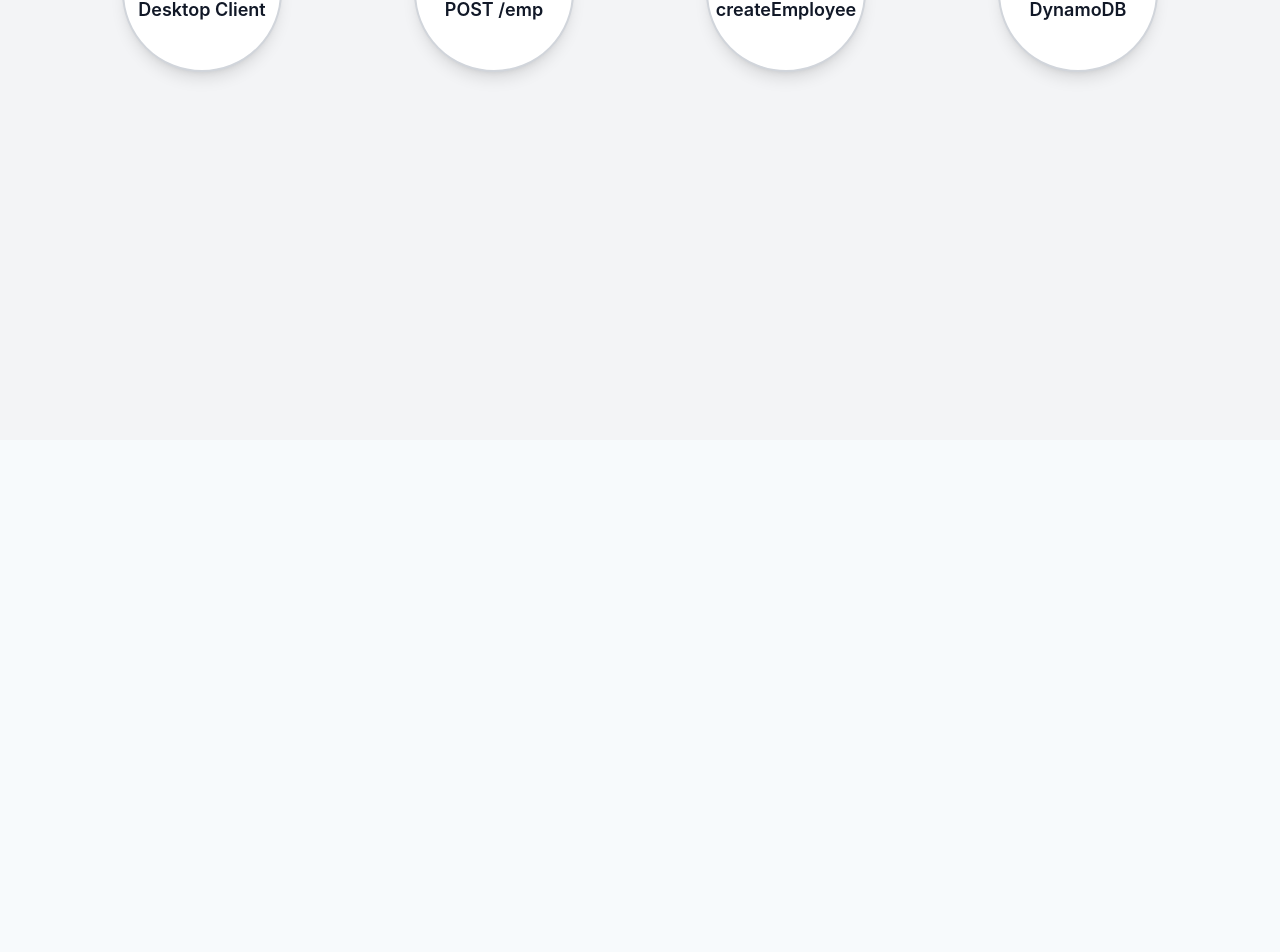
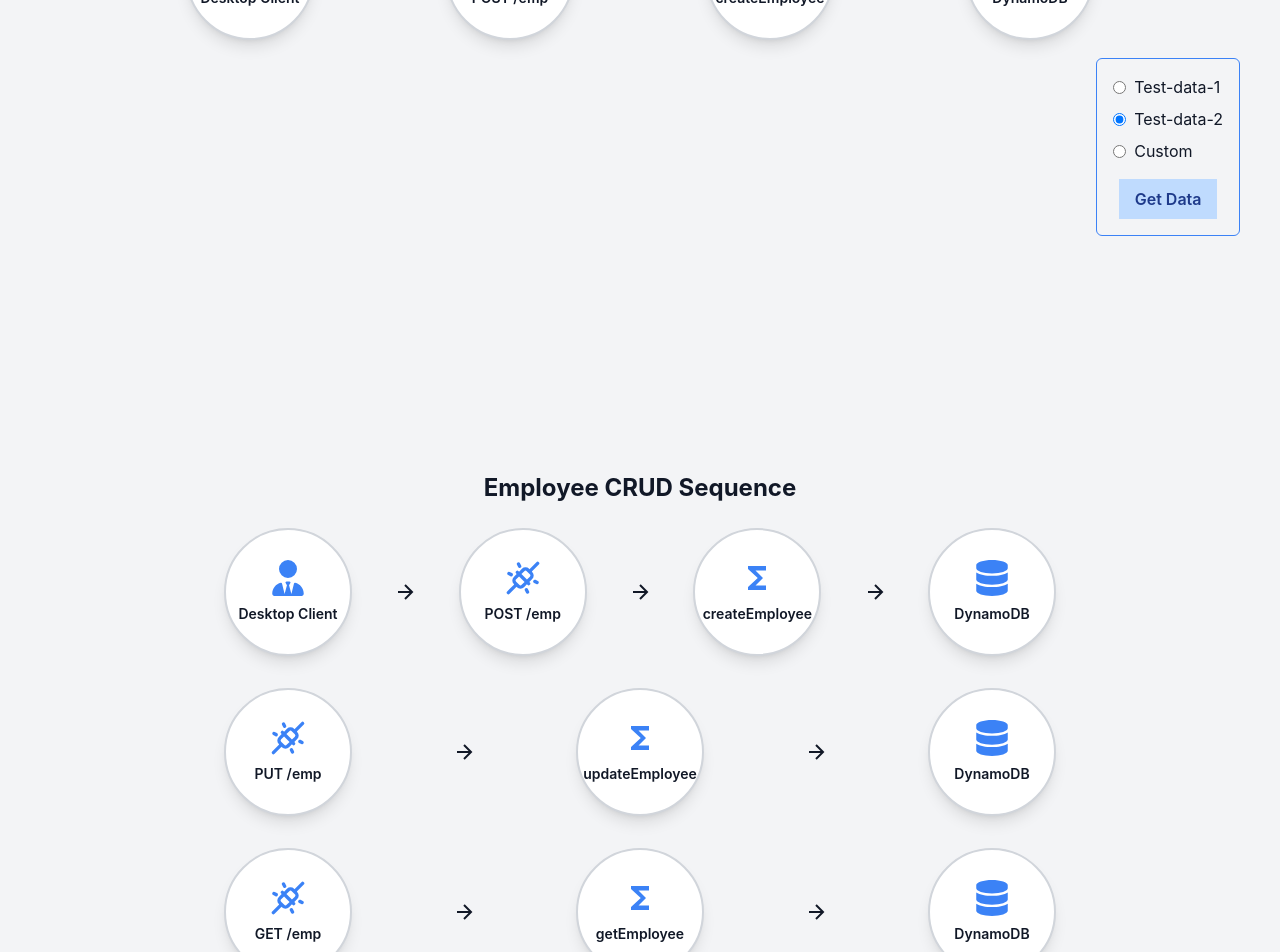
Before and after one commit to mayurgavhane03/Tachyon, a React (Vite) app: page / in a window 1280 px wide. Shown: the part 360-1312 px from the top of the page. Before the commit the page ends 800 px from the top, so only its background shows below. Built offline with nearby package versions, Linux system fonts and the light colour scheme.

Commit message:
day 2 requirement 4 is completed 80%

```diff
--- a/src/App.jsx
+++ b/src/App.jsx
@@ -2,11 +2,15 @@ import React from "react";
 import { createBrowserRouter, RouterProvider, Outlet } from "react-router-dom";
 import { jsondata1 } from "./Components/constants/jsondata1";
 import Sequence from "./Components/Sequence";
+import { jsondata2 } from "./Components/constants/jsondata2";
+
+import EmployeeCRUDDiagram from "./Components/EmployeeCRUDDiagram";
 
 const AppLayout = () => {
   return (
     <div>
       <Sequence title={jsondata1[0]?.title} nodes={jsondata1[0]?.nodes} />
+      <EmployeeCRUDDiagram data={jsondata2} />;
       <Outlet />
     </div>
   );
--- /dev/null
+++ b/src/Components/DataOptions.jsx
@@ -0,0 +1,60 @@
+import { useState } from "react";
+
+
+const DataOptions = () => {
+  const [selectedOption, setSelectedOption] = useState("Test-data-2");
+
+  const handleChange = (e) => {
+    setSelectedOption(e.target.value);
+  };
+
+  const handleGetData = () => {
+    alert(`Selected Option: ${selectedOption}`);
+  };
+
+  return (
+    <div className="   absolute top-50 right-10  items-start p-4 border border-blue-500 rounded-md">
+      <label className="flex items-center mb-2">
+        <input
+          type="radio"
+          name="dataOption"
+          value="Test-data-1"
+          checked={selectedOption === "Test-data-1"}
+          onChange={handleChange}
+          className="form-radio text-blue-600 mr-2"
+        />
+        Test-data-1
+      </label>
+      <label className="flex items-center mb-2">
+        <input
+          type="radio"
+          name="dataOption"
+          value="Test-data-2"
+          checked={selectedOption === "Test-data-2"}
+          onChange={handleChange}
+          className="form-radio text-blue-600 mr-2"
+        />
+        Test-data-2
+      </label>
+      <label className="flex items-center mb-4">
+        <input
+          type="radio"
+          name="dataOption"
+          value="Custom"
+          checked={selectedOption === "Custom"}
+          onChange={handleChange}
+          className="form-radio text-blue-600 mr-2"
+        />
+        Custom
+      </label>
+      <button
+        className="bg-blue-200 text-blue-900 font-semibold py-2 px-4 rounded hover:bg-blue-300"
+        onClick={handleGetData}
+      >
+        Get Data
+      </button>
+    </div>
+  );
+};
+
+export default DataOptions;
--- /dev/null
+++ b/src/Components/EmployeeCRUDDiagram.jsx
@@ -0,0 +1,94 @@
+import React, { useState } from "react";
+import { FaUserTie } from "react-icons/fa6";
+import { FaDatabase } from "react-icons/fa";
+import { MdFunctions } from "react-icons/md";
+import { PiPlugsConnectedBold } from "react-icons/pi";
+import { IoSettings } from "react-icons/io5";
+import Tooltip from "./constants/Tooltip";
+
+const Node = ({ details }) => {
+  const [hover, setHover] = useState(false);
+
+  const getIcon = (type) => {
+    switch (type) {
+      case "user":
+        return <FaUserTie />;
+      case "api":
+        return <PiPlugsConnectedBold />;
+      case "function":
+        return <MdFunctions />;
+      case "database":
+        return <FaDatabase />;
+      default:
+        return <IoSettings />;
+    }
+  };
+
+  return (
+    <div
+      className="flex flex-col items-center relative"
+      onMouseEnter={() => setHover(true)}
+      onMouseLeave={() => setHover(false)}
+    >
+      <div className="flex flex-col items-center justify-center h-32 w-32 rounded-full shadow-lg bg-white border-2 border-gray-300 ">
+        <span className="text-4xl text-blue-500">{getIcon(details.type)}</span>
+        <span className="font-semibold text-center text-sm mt-2">
+          {details.name}
+        </span>
+      </div>
+      {hover && (
+        <div className="absolute top-full left-1/2 transform -translate-x-1/2 mt-2 z-10">
+          <Tooltip details={details.details} />
+        </div>
+      )}
+    </div>
+  );
+};
+
+const Arrow = ({ direction = "right" }) => {
+  const arrowClass = direction === "down" ? "rotate-90" : "";
+  return (
+    <div className={`flex-1 flex items-center justify-center ${arrowClass}`}>
+      <svg viewBox="0 0 24 24" className="w-6 h-6" fill="none" stroke="currentColor" strokeWidth="2">
+        <path d="M5 12h14M12 5l7 7-7 7" />
+      </svg>
+    </div>
+  );
+};
+
+const EmployeeCRUDDiagram = ({ data }) => {
+  const { title, nodes } = data[0];
+
+  const groupedNodes = nodes.reduce((acc, node) => {
+    const correlationId = node["correlation-id"];
+    if (!acc[correlationId]) {
+      acc[correlationId] = [];
+    }
+    acc[correlationId].push(node);
+    return acc;
+  }, {});
+
+  return (
+    <div className="bg-gray-100 ">
+    <div className="p-8 min-h-screen  rounded-xl  max-w-4xl mx-auto">
+      <h2 className="text-2xl font-bold mb-6 text-center">{title}</h2>
+      <div className="flex flex-col space-y-8">
+        {Object.values(groupedNodes).map((group, groupIndex) => (
+          <React.Fragment key={groupIndex}>
+            <div className="flex items-center justify-center space-x-4">
+              {group.map((node, nodeIndex) => (
+                <React.Fragment key={node.id}>
+                  <Node details={node} />
+                  {nodeIndex < group.length - 1 && <Arrow />}
+                </React.Fragment>
+              ))}
+            </div>
+          </React.Fragment>
+        ))}
+      </div>
+    </div>
+    </div>
+  );
+};
+
+export default EmployeeCRUDDiagram;
--- a/src/Components/Node.jsx
+++ b/src/Components/Node.jsx
@@ -25,16 +25,18 @@ const Node = ({details }) => {
 
   return (
     <div
-      className="flex flex-col items-center"
+      className="flex flex-col items-center relative"
       onMouseEnter={() => setHover(true)}
       onMouseLeave={() => setHover(false)}
     >
-      <div className="flex flex-col items-center justify-center h-40 w-40 rounded-full shadow-lg bg-white border-2 border-gray-300">
-        <span className="text-4xl">{getIcon(details.type)}</span>
-        <span className="font-semibold text-center text-lg">{details.name}</span>
+      <div className="flex flex-col items-center justify-center h-32 w-32 rounded-full shadow-lg bg-white border-2 border-gray-300 ">
+        <span className="text-4xl text-blue-500">{getIcon(details.type)}</span>
+        <span className="font-semibold text-center text-sm mt-2">
+          {details.name}
+        </span>
       </div>
       {hover && (
-        <div className="absolute top-0 left-0 mt-12">
+        <div className="absolute top-full left-1/2 transform -translate-x-1/2 mt-2 z-10">
           <Tooltip details={details.details} />
         </div>
       )}
--- /dev/null
+++ b/src/Components/NodeList.jsx
@@ -0,0 +1,189 @@
+import React from "react";
+
+// Reusable Node component
+const Node = ({ name, type, details, id }) => {
+  return (
+    <div className="flex flex-col items-center bg-blue-100 p-4 rounded-lg shadow-lg w-48">
+      <div className="font-bold text-lg">{name}</div>
+      <div className="text-sm text-gray-600">{type}</div>
+      {details && (
+        <div className="mt-2 text-sm text-gray-700">
+          {details.method && <div><strong>Method:</strong> {details.method}</div>}
+          {details.endpoint && <div><strong>Endpoint:</strong> {details.endpoint}</div>}
+        </div>
+      )}
+      <div className="mt-2 text-sm text-gray-500">ID: {id}</div>
+    </div>
+  );
+};
+
+// Reusable Arrow component
+const Arrow = ({ direction }) => {
+  const arrowStyle = direction === "next"
+    ? "w-16 h-16 border-t-4 border-r-4 transform rotate-45 mt-4 ml-4"
+    : "w-16 h-16 border-t-4 border-l-4 transform -rotate-45 mt-4 mr-4";
+
+  return <div className={arrowStyle}></div>;
+};
+
+// Main doubly linked list visualization component
+const DoublyLinkedList = ({ data }) => {
+  return (
+    <div className="flex flex-row items-center space-x-6 overflow-x-auto p-6">
+      {data.map((node, index) => (
+        <div key={node.id} className="flex items-center">
+          {/* Render 'previous' arrow if not the first node */}
+          {node.prev && <Arrow direction="prev" />}
+
+          {/* Render node */}
+          <Node name={node.name} type={node.type} details={node.details} id={node.id} />
+
+          {/* Render 'next' arrow if not the last node */}
+          {node.next && <Arrow direction="next" />}
+        </div>
+      ))}
+    </div>
+  );
+};
+
+// Sample JSON Data
+export const jsondata2 = [
+  {
+    title: "Employee CRUD Sequence",
+    nodes: [
+      {
+        type: "user",
+        name: "Desktop Client",
+        details: {
+          browser: "Chrome",
+          "anonymous-user": true
+        },
+        correlation_id: "123456",
+        next: "2",
+        id: "1"
+      },
+      {
+        type: "api",
+        name: "POST /emp",
+        details: {
+          method: "POST",
+          component: "API gateway",
+          endpoint: "https://www.tachyonsys.com.au/emp",
+          access: "public"
+        },
+        correlation_id: "123456",
+        next: "3",
+        prev: "1",
+        id: "2"
+      },
+      {
+        type: "function",
+        name: "createEmployee",
+        details: {
+          method: "createEmployee",
+          Parameters: "{name, dob, contact, address}",
+          return: "id"
+        },
+        correlation_id: "123456",
+        next: "4",
+        prev: "2",
+        id: "3"
+      },
+      {
+        type: "database",
+        name: "DynamoDB",
+        details: {
+          type: "NOSQL",
+          Provider: "AWS",
+          endpoint: "https://aws.com/dynamodb/a72b898146ca576",
+          table: "employees"
+        },
+        correlation_id: "123456",
+        prev: "3",
+        id: "4"
+      },
+      {
+        type: "api",
+        name: "GET /emp",
+        details: {
+          method: "GET",
+          component: "API gateway",
+          endpoint: "https://www.tachyonsys.com.au/emp",
+          access: "public"
+        },
+        correlation_id: "654321",
+        next: "6",
+        prev: "1",
+        id: "5"
+      },
+      {
+        type: "function",
+        name: "getEmployee",
+        details: {
+          method: "getEmployee",
+          Parameters: "id",
+          return: "employee"
+        },
+        correlation_id: "654321",
+        next: "7",
+        prev: "5",
+        id: "6"
+      },
+      {
+        type: "database",
+        name: "DynamoDB",
+        details: {
+          type: "NOSQL",
+          Provider: "AWS",
+          endpoint: "https://aws.com/dynamodb/a72b898146ca576",
+          table: "employees"
+        },
+        correlation_id: "654321",
+        prev: "6",
+        id: "7"
+      },
+      {
+        type: "api",
+        name: "PUT /emp",
+        details: {
+          method: "PUT",
+          component: "API gateway",
+          endpoint: "https://www.tachyonsys.com.au/emp",
+          access: "public"
+        },
+        correlation_id: "214365",
+        next: "9",
+        prev: "7",
+        id: "8"
+      },
+      {
+        type: "function",
+        name: "updateEmployee",
+        details: {
+          method: "updateEmployee",
+          Parameters: "{id, address}",
+          return: "{employee}"
+        },
+        correlation_id: "214365",
+        next: "10",
+        prev: "8",
+        id: "9"
+      },
+      {
+        type: "database",
+        name: "DynamoDB",
+        details: {
+          type: "NOSQL",
+          Provider: "AWS",
+          endpoint: "https://aws.com/dynamodb/a72b898146ca576",
+          table: "employees"
+        },
+        correlation_id: "214365",
+        prev: "9",
+        id: "10"
+      }
+    ]
+  }
+];
+
+export default DoublyLinkedList
--- a/src/Components/Sequence.jsx
+++ b/src/Components/Sequence.jsx
@@ -2,6 +2,7 @@ import React, { useState } from "react";
 import Node from "./Node";
 import { Arrow } from "./Arrow";
 import ZoomButtons from "./ZoomButtons";
+import DataOptions from "./DataOptions";
 
 const Sequence = ({ title, nodes }) => {
   const [scale, setScale] = useState(1);
@@ -17,6 +18,9 @@ const Sequence = ({ title, nodes }) => {
       setScale(scale - 0.1);
     }
   };
+  const handleTogglePath  = () => {
+
+  }
 
   return (
     <div className="p-8 bg-gray-100 min-h-screen flex flex-col items-center">
@@ -35,8 +39,12 @@ const Sequence = ({ title, nodes }) => {
           </div>
         ))}
       </div>
-
+      <div>
       <ZoomButtons onZoomIn={handleZoomIn} onZoomOut={handleZoomOut} />
+        <button o>
+        <DataOptions />
+        </button>
+      </div>
     </div>
   );
 };
--- a/src/Components/constants/jsondata2.js
+++ b/src/Components/constants/jsondata2.js
@@ -132,7 +132,7 @@ export const jsondata2 = [
           "correlation-id": "214365",
           "prev": "9",
           "id": "10"
-        }
+        },
       ]
     }
   ]
```
